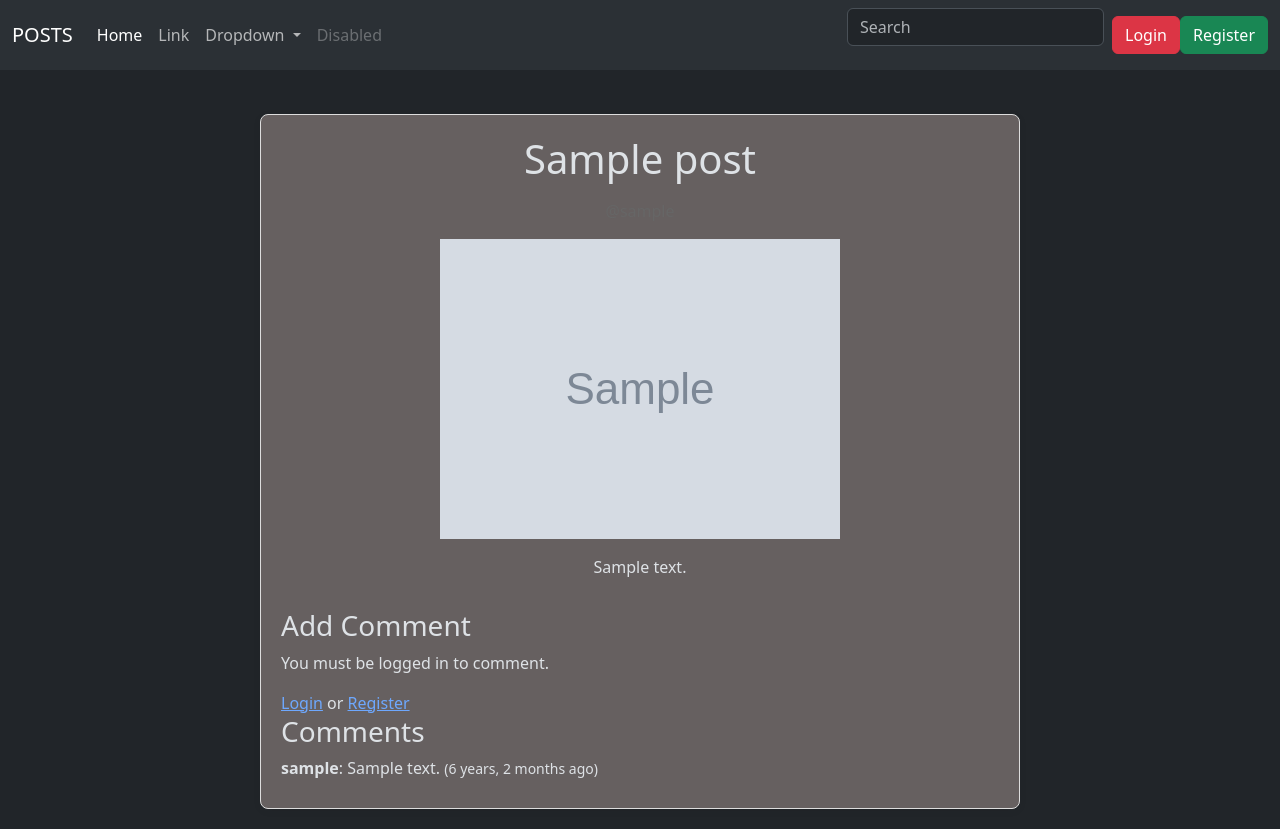
After one commit to kaintura18/django-basic-project, a Django app: page /post/1 in a window 1280 px wide. The commit adds this page. Run offline with Django 5.2, Linux system fonts and the light colour scheme; tables that the repository leaves empty hold one stand-in row (values such as "Sample post"); grey boxes marked "Sample" are stand-in pictures.

Commit message:
added commen and search functionality to home page

```diff
--- a/project_django/posts/admin.py
+++ b/project_django/posts/admin.py
@@ -1,6 +1,7 @@
 from django.contrib import admin
-from .models import Post
+from .models import Post ,Comments
 
 
 # Register your models here.
 admin.site.register(Post)
+admin.site.register(Comments)
--- a/project_django/posts/forms.py
+++ b/project_django/posts/forms.py
@@ -1,7 +1,7 @@
 from django import forms
 from django.contrib.auth.forms import UserCreationForm
 from django.contrib.auth.models import User
-from .models import Post
+from .models import Post ,Comments
 
 class postforms(forms.ModelForm):
   class Meta:
@@ -13,3 +13,8 @@ class UserRegistrationForm(UserCreationForm):
   class Meta:
     model = User
     fields = ('username', 'email', 'password1', 'password2')
+
+class commentForm(forms.ModelForm):
+  class Meta:
+    model = Comments
+    fields=['body']
--- a/project_django/posts/models.py
+++ b/project_django/posts/models.py
@@ -13,3 +13,13 @@ class Post(models.Model):
 
     def __str__(self):
         return f"{self.author.username} - {self.title}"
+
+class Comments(models.Model):
+    author = models.ForeignKey(User, on_delete=models.CASCADE)
+    post=models.ForeignKey(Post , on_delete=models.SET_NULL, null=True)
+    body=models.CharField(max_length=200)
+    created_at = models.DateTimeField(auto_now_add=True)
+    updated_at = models.DateTimeField(auto_now=True)
+
+    def __str__(self):
+        return f"{self.body[:50]} - {self.author}"
--- a/project_django/posts/templates/delete_post.html
+++ b/project_django/posts/templates/delete_post.html
@@ -9,6 +9,6 @@
     <form method="POST">
         {% csrf_token %}
         <button type="submit" class="btn btn-danger">Delete</button>
-        <a href="{% url 'all_posts' %}" class="btn btn-secondary">Cancel</a>
+        <a href="{% url 'home' %}" class="btn btn-secondary">Cancel</a>
     </form>
 {% endblock %}
--- a/project_django/posts/templates/new_post.html
+++ b/project_django/posts/templates/new_post.html
@@ -19,7 +19,7 @@
         <button type="submit" class="btn btn-primary">Submit</button>
 
     </form>
-    <a href="{% url 'all_posts' %}" class="btn btn-secondary">Cancel</a>
+    <a href="{% url 'home' %}" class="btn btn-secondary">Cancel</a>
 
   </h2>
 
--- /dev/null
+++ b/project_django/posts/templates/post.html
@@ -0,0 +1,54 @@
+{%extends "layout.html" %}
+
+{% block title %}
+    {{ post.title }}
+{% endblock %}
+
+{% block content %}
+
+  <div style="max-width: 800px; margin: 0 auto; padding: 20px;">
+    <div style="background: #666060; border: 1px solid #ddd; border-radius: 8px; padding: 20px; box-shadow: 0 2px 8px rgba(0,0,0,.05);">
+      <h1 style="text-align: center; margin-bottom: 16px;">{{ post.title }}</h1>
+      <p style="text-align: center; color: #666; margin-bottom: 16px;">@{{ post.author }}</p>
+      <div style="text-align: center; margin-bottom: 16px;">
+        {% if post.photo %}
+          <img src="{{ post.photo.url }}" alt="no image?" style="max-width: 100%; max-height: 400px; object-fit: contain;" />
+        {% endif %}
+      </div>
+      <p style="text-align: center; line-height: 1.5;">{{ post.content }}</p>
+
+      <h3 style="margin-top: 30px;">Add Comment</h3>
+      {% if user.is_authenticated %}
+         <p>Commenting as {{ user.username }}</p>
+         <form method="POST">
+          {% csrf_token %}
+          {{ form.as_p }}
+          <button type="submit">Post Comment</button>
+        </form>
+      {% else %}
+        <p>You must be logged in to comment.</p>
+        <a href="{% url 'login' %}">Login</a> or <a href="{% url 'register' %}">Register</a>
+      {% endif %}
+
+    <h3>Comments</h3>
+    {% for comment in comments %}
+      <div style="display:flex; justify-content:space-between; align-items:center; margin-bottom:8px;">
+        <div>
+          <strong>{{ comment.author.username }}</strong>: {{ comment.body }}
+          <small>({{ comment.created_at|timesince }} ago)</small>
+        </div>
+        <div>
+          {% if user == comment.author %}
+            <form action="{% url 'delete_comment' comment.id %}" method="POST" style="margin:0;">
+              {% csrf_token %}
+              <button type="submit" style="color:red; border:none; background:none; cursor:pointer;">Delete</button>
+            </form>
+          {% endif %}
+        </div>
+      </div>
+    {% empty %}
+      <p>No comments yet.</p>
+    {% endfor %}
+
+
+{% endblock %}
--- a/project_django/posts/urls.py
+++ b/project_django/posts/urls.py
@@ -3,10 +3,16 @@ from django.urls import path
 from . import views
 
 urlpatterns = [
-   path('', views.all_posts, name='all_posts'),
+   path('', views.home, name='home'),
+   path('post/<int:post_id>', views.post , name='post'),
+
+
    path('create/', views.new_post , name='new_post'),
    path('<int:post_id>/edit/', views.edit_post, name='edit_post'),
    path('<int:post_id>/delete/', views.delete_post, name='delete_post'),
+
+   path('comment/delete/<int:comment_id>', views.delete_comment, name='delete_comment'),
+
    path('register/', views.register, name='register'),
 
 ]
--- a/project_django/posts/views.py
+++ b/project_django/posts/views.py
@@ -1,29 +1,31 @@
 from django.shortcuts import render
-from .models import Post
-from .forms import postforms, UserRegistrationForm
+from .models import Post , Comments
+from .forms import postforms, UserRegistrationForm , commentForm
 from django.shortcuts import get_object_or_404, redirect
 from django.contrib.auth.decorators import login_required
 from django.contrib.auth import login
+from django.db.models import Q
 
 # Create your views here.
 
-def index(request):
-    return render(request, 'index.html')
+def home(request):
+    q=request.GET.get('q')
+    if q and q.strip():
+        posts = Post.objects.filter(Q(title__icontains=q) | Q(content__icontains=q))
+    else:
+        posts = Post.objects.all().order_by('-created_at')    #read data
 
-def all_posts(request):
-    posts=Post.objects.all().order_by('-created_at')
-    return render(request, 'posts.html', {'posts': posts})
+    return render(request, 'home.html', {'posts': posts,'q': q})
 
 @login_required
-
-def new_post(request):
+def new_post(request):         #CREATE DATA
     if request.method=='POST':
         form=postforms(request.POST, request.FILES)
         if form.is_valid():
             form=form.save( commit =False)
             form.author=request.user
             form.save()
-            return redirect('all_posts')
+            return redirect('home')
     else:
         form=postforms()
     return render(request, 'new_post.html', {'form': form})
@@ -38,7 +40,7 @@ def edit_post(request, post_id):
             form=form.save( commit =False)
             form.author=request.user
             form.save()
-            return redirect('all_posts')
+            return redirect('home')
     else:
         form=postforms(instance=post)
     return render(request, 'new_post.html', {'form': form})
@@ -48,8 +50,35 @@ def delete_post(request, post_id):
     post=get_object_or_404(Post, pk=post_id, author=request.user)
     if request.method=='POST':
         post.delete()
-        return redirect('all_posts')
+        return redirect('al')
     return render(request, 'delete_post.html', {'post': post})
+
+
+def post(request,post_id):
+    post=get_object_or_404(Post,pk=post_id)
+    comments=Comments.objects.filter(post=post).order_by('-created_at')
+    if request.method=='POST':
+        form=commentForm(request.POST)
+        if form.is_valid():
+            new_comment=form.save(commit=False)
+            new_comment.author=request.user
+            new_comment.post=post
+            new_comment.save()
+            return redirect('post', post_id=post_id)
+    else:
+        form=commentForm()
+
+    return render(request, 'post.html', {'post': post, 'comments': comments, 'form': form})
+
+
+@login_required
+def delete_comment(request, comment_id):
+    comment = get_object_or_404(Comments, pk=comment_id, author=request.user)
+    post = comment.post
+    if request.method == 'POST':
+        comment.delete()
+        return redirect('post', post_id=post.id)
+    return redirect('post', post_id=post.id)
 
 def register(request):
     if request.method=='POST':
@@ -59,8 +88,8 @@ def register(request):
             user.set_password(form.cleaned_data['password1'])
             user.save()
             login(request, user)
-            return redirect('all_posts')
-        pass
+            return redirect('home')
+
     else:
         form=UserRegistrationForm()
     return render(request, 'registration/register.html', {'form': form})
--- a/project_django/project_django/settings.py
+++ b/project_django/project_django/settings.py
@@ -125,5 +125,5 @@ MEDIA_ROOT = os.path.join(BASE_DIR, 'media')
 
 LOGIN_URL = '/accounts/login/'
 
-LOGIN_REDIRECT_URL = '/posts/'
-LOGOUT_REDIRECT_URL = '/posts/'
+LOGIN_REDIRECT_URL = '/'  # or '/posts/' if you keep /posts/ route
+LOGOUT_REDIRECT_URL = '/'  # or '/posts/' if you keep /posts/ route
--- a/project_django/templates/layout.html
+++ b/project_django/templates/layout.html
@@ -24,7 +24,7 @@
     <div class="collapse navbar-collapse" id="navbarSupportedContent">
       <ul class="navbar-nav me-auto mb-2 mb-lg-0">
         <li class="nav-item">
-          <a class="nav-link active" aria-current="page" href="{% url 'all_posts' %}">Home</a>
+          <a class="nav-link active" aria-current="page" href="{% url 'home' %}">Home</a>
         </li>
         <li class="nav-item">
           <a class="nav-link" href="#">Link</a>
@@ -44,9 +44,9 @@
           <a class="nav-link disabled" aria-disabled="true">Disabled</a>
         </li>
       </ul>
-      <form class="d-flex" role="search">
-        <input class="form-control me-2" type="search" placeholder="Search" aria-label="Search"/>
-        <button class="btn btn-outline-success me-2" type="submit">Search</button>
+      <form method="GET" action="{%url 'home' %}" class="d-flex" role="search">
+        <input class="form-control me-2" name="q" type="search" placeholder="Search" aria-label="Search" value="{{q}}"/>
+
       </form>
 
 
```
Also changed, not shown: project_django/posts/templates/home.html (renamed from project_django/posts/templates/posts.html, +7 -2 lines), project_django/posts/migrations/0003_comments.py (added).
